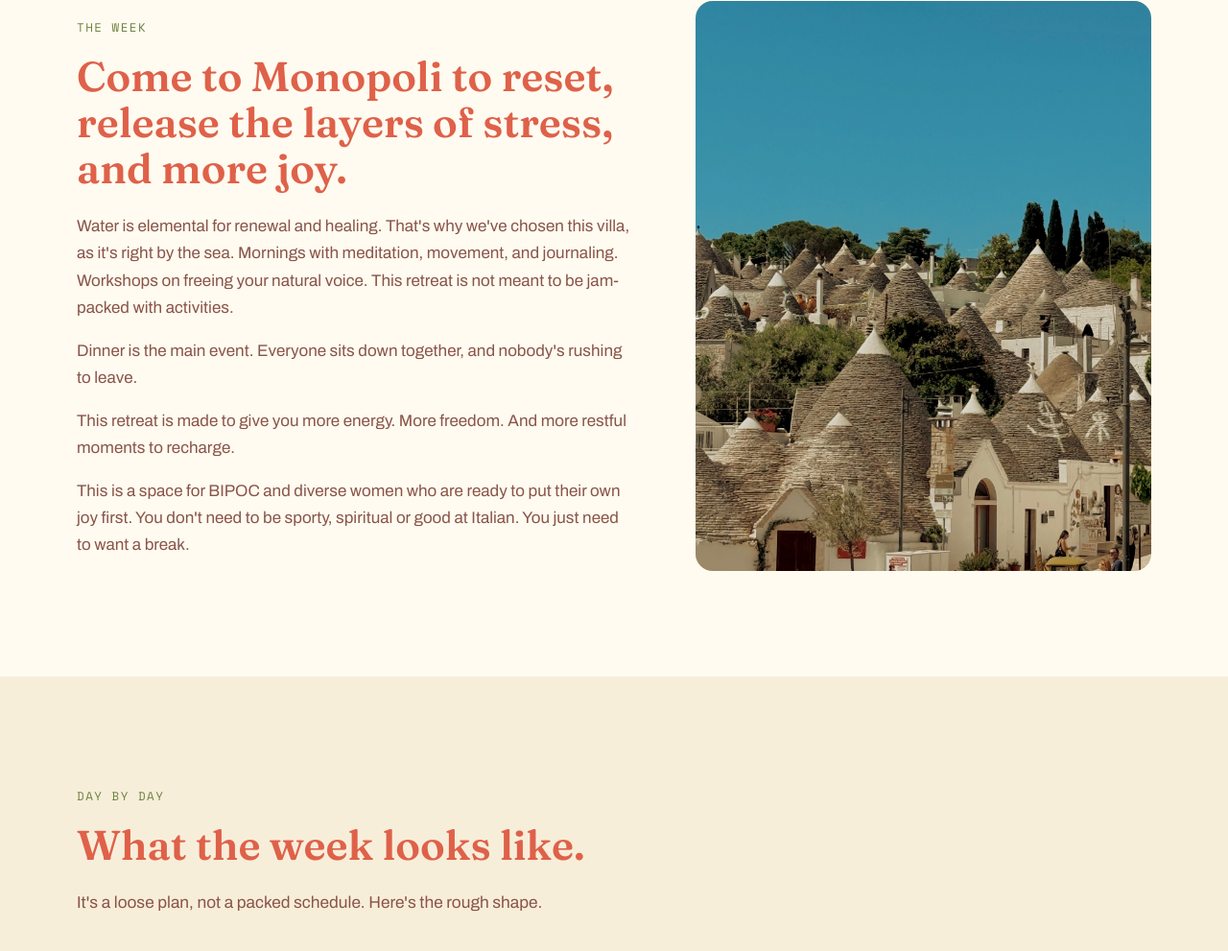
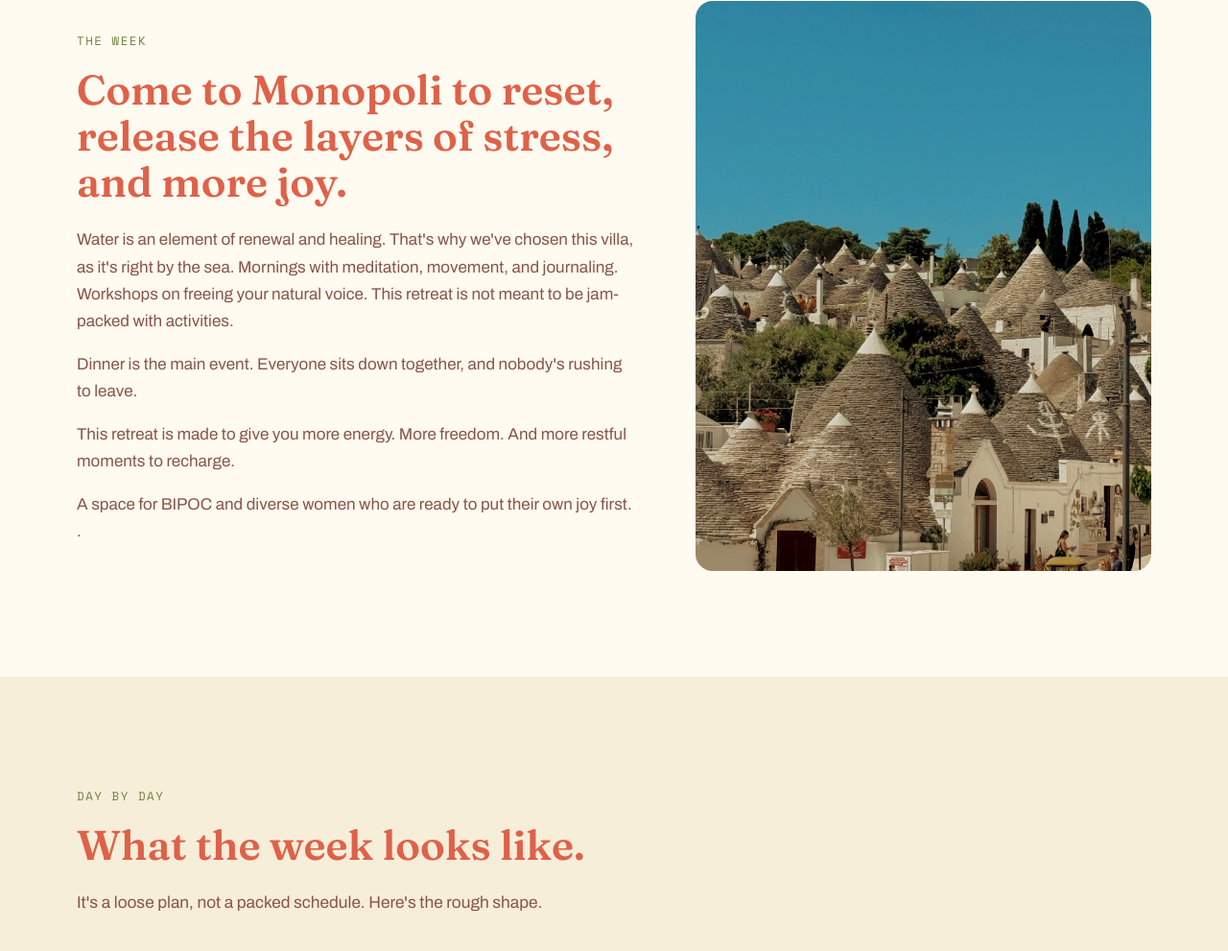
Before and after one commit to MPRCircle/theitalianreset2027, a plain HTML site: page index.html in a window 1280 px wide. Shown: the part 1759-2750 px from the top of the page at 96% size. Drawn offline with nearby package versions, Linux system fonts and the light colour scheme.

Commit message:
Refine text for clarity and inclusivity

```diff
--- a/index.html
+++ b/index.html
@@ -155,10 +155,10 @@
         <div class="about-copy">
           <span class="eyebrow">The week</span>
           <h2>Come to Monopoli to reset, release the layers of stress, and more joy.</h2>
-          <p>Water is elemental for renewal and healing. That's why we've chosen this villa, as it's right by the sea. Mornings with meditation, movement, and journaling. Workshops on freeing your natural voice. This retreat is not meant to be jam-packed with activities.</p>
+          <p>Water is an element of renewal and healing. That's why we've chosen this villa, as it's right by the sea. Mornings with meditation, movement, and journaling. Workshops on freeing your natural voice. This retreat is not meant to be jam-packed with activities.</p>
           <p>Dinner is the main event. Everyone sits down together, and nobody's rushing to leave.</p>
           <p>This retreat is made to give you more energy. More freedom. And more restful moments to recharge.</p>
-          <p>This is a space for BIPOC and diverse women who are ready to put their own joy first. You don't need to be sporty, spiritual or good at Italian. You just need to want a break.</p>
+          <p>A space for BIPOC and diverse women who are ready to put their own joy first. .</p>
         </div>
         <figure class="photo-slot about-photo">
           <img class="js-photo" src="images/experience.jpg" alt="Guests sharing a meal at a long table in Puglia" loading="lazy">
```
